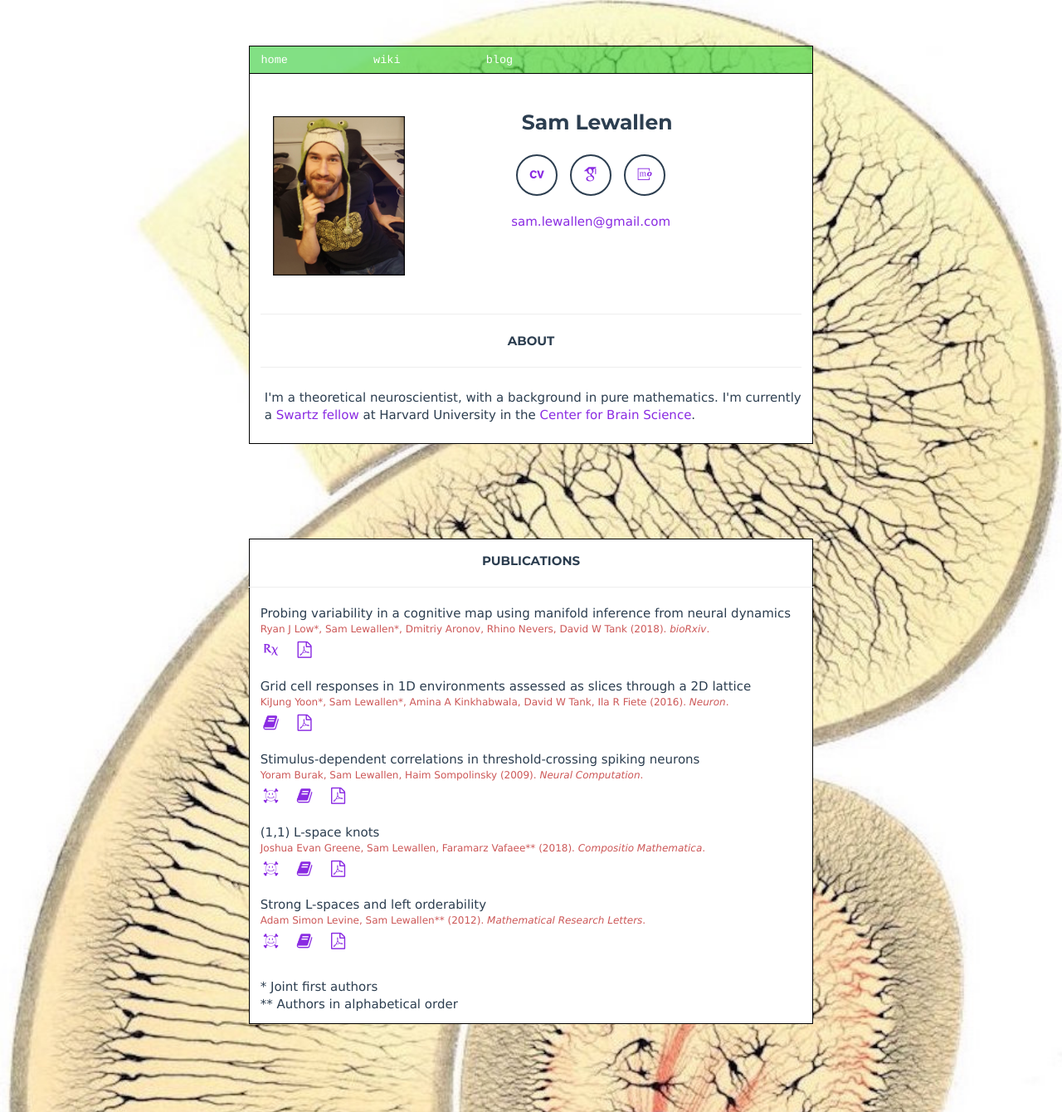
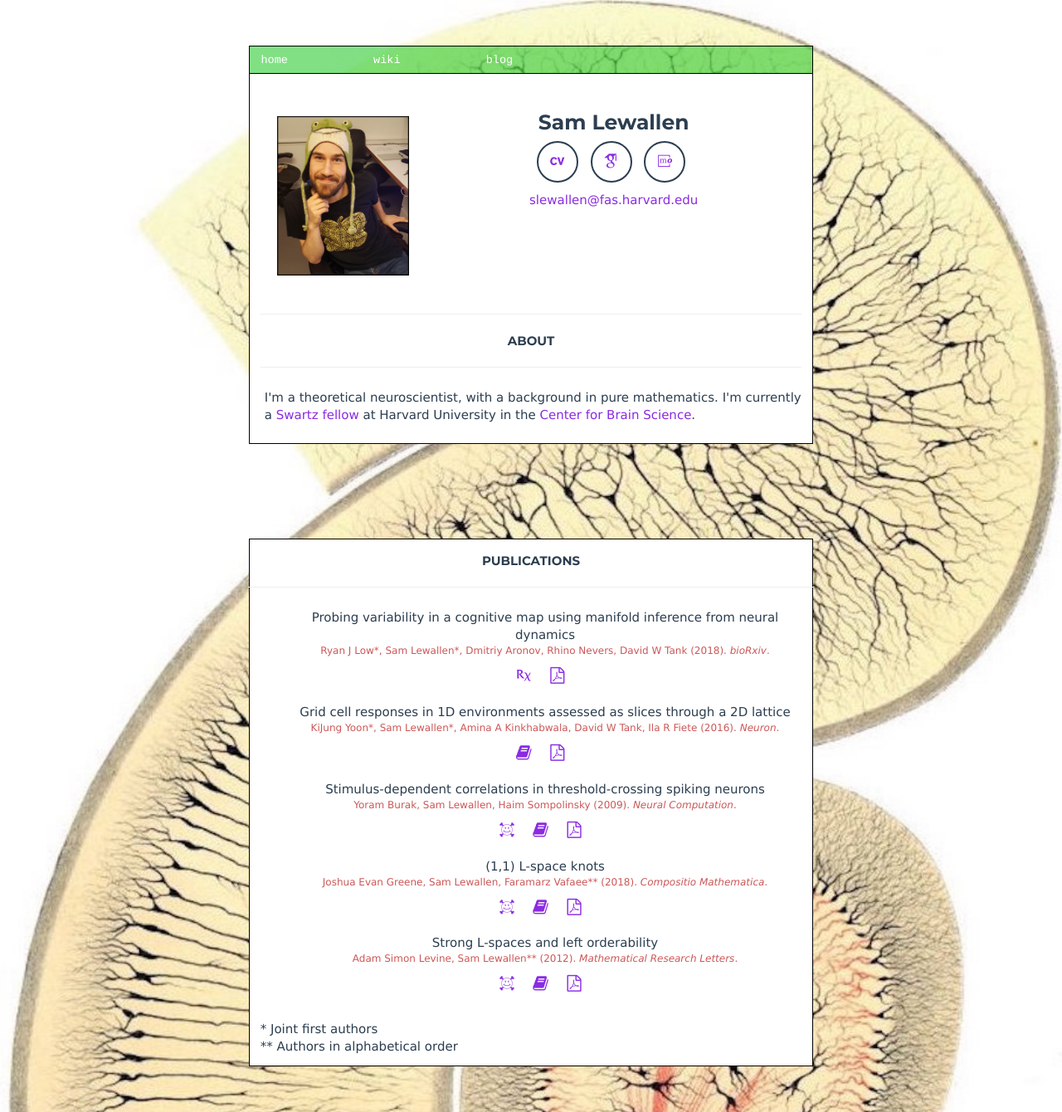
Before and after one commit to lewallen/lewallen.github.io, a Jekyll site: the page built from index.md, in a window 1280 px wide. Shown: the whole page at 83% size. Built offline with Jekyll 4.4.1, drawn with Linux system fonts in a browser that asks for light colours; some web fonts are replaced.

Commit message:
no message

```diff
--- a/_layouts/default.html
+++ b/_layouts/default.html
@@ -1,48 +1,51 @@
 <!doctype html>
 <html lang="en">
+
 <!-- HEAD -->
 {% include head.html %}
+
 <body class="bigbackground">
   <div id="outerwrapper">
     <div class="wrapper">
 
       <!-- TOPBAR/NAVBAR: -->
       <div id="topbar">
-        <div class="navbox"><a href="index.html#top">home</a></div>
-        <div class="navbox"><a href="http://neurowiki.shoutwiki.com/wiki/Main_Page">wiki</a></div>
-        <div class="navbox"><a href="https://throughthetulgeywood.wordpress.com">blog</a></div>
+        <div class="navbox"><a href="index.html#top">home</a>
+        </div>
+        <div class="navbox"><a href="http://neurowiki.shoutwiki.com/wiki/Main_Page">wiki</a>
+        </div>
+        <div class="navbox"><a href="https://throughthetulgeywood.wordpress.com">blog</a>
+        </div>
       </div>
 
+      <!-- TOP CONTAINER: -->
       <div id="parent" class="content">
         <div id="child">
 
-          <!-- Header -->
+          <!-- HEADER: -->
           <header>
-            <div class="col-lg-12">
+            <!-- IMAGE OF SAM -->
             <img height=250 src="img/LewallenSam.jpg" alt="">
+            <!-- NAME OF SAM -->
             <div class="intro-text">
-                <span class="name">Sam Lewallen</span>
-                <br>
-                <br>
-                <!-- <br> -->
+              <span class="name">Sam Lewallen</span> <br>
+            </div>
+            <!-- SOCIAL NETWORK STUFF -->
             <ul class="list-inline">
               {% for network in site.socialfa %}
               <li>
-                    <a href="{{ network.url }}" class="btn-social btn-outline"><i class="fa fa-fw fa-{{ network.title }}"></i></a>
+                <a href="{{ network.url }}" class="btn-social"><i class="fa fa-fw fa-{{ network.title }}"></i></a>
               </li>
               {% endfor %}
               {% for network in site.socialai %}
               <li>
-                    <a href="{{ network.url }}" class="btn-social btn-outline"><i class="ai ai-fw ai-{{ network.title }}"></i></a>
+                <a href="{{ network.url }}" class="btn-social"><i class="ai ai-fw ai-{{ network.title }}"></i></a>
               </li>
               {% endfor %}
-                  <br>
-                  <br>
-                  <!-- <span style="direction: rtl; unicode-bidi: bidi-override;">ude [tod] notecnirp [ta] nellawel</span> -->
+            </ul>
+            <!-- EMAIL -->
             <script src="/js/mailme.js"></script>
-                </ul>
-              </div>
-            </div>
+            <!-- <span class="name" style="direction: rtl; unicode-bidi: bidi-override;">ude [tod] dravrah [ta] nellawels</span> -->
           </header>
 
           <!-- ABOUT -->
@@ -72,11 +75,9 @@
           <div id="publications" class="content">
             {% include publications.html %}
             {% include js.html %}
-            <!-- <br> -->
           </div>
-          <!-- <br>
-          <br>
-          <br> -->
+
+          <!-- REMAINS OF FOOTER: -->
           <div class="topleft ornament bigbackground">
           </div>
           <div class="topright ornament bigbackground">
--- a/js/mailme.js
+++ b/js/mailme.js
@@ -1,2 +1,2 @@
-zisafunnytrickfromalex =('sam'+'.lewallen'+ '@' + 'gmail'+'.com')
+zisafunnytrickfromalex =('slewallen'+'@'+'fas'+'.harvard'+'.edu')
 document.write('<a class="contact" href="mailto:' + zisafunnytrickfromalex + '">'+ zisafunnytrickfromalex + '</a>')
```
Also changed, not shown: other parts of _layouts/default.html (+1 -5 lines), _layouts/style.css (+10 -12 lines), 4 other files. Lines whose indentation alone changed are shown as unchanged.
